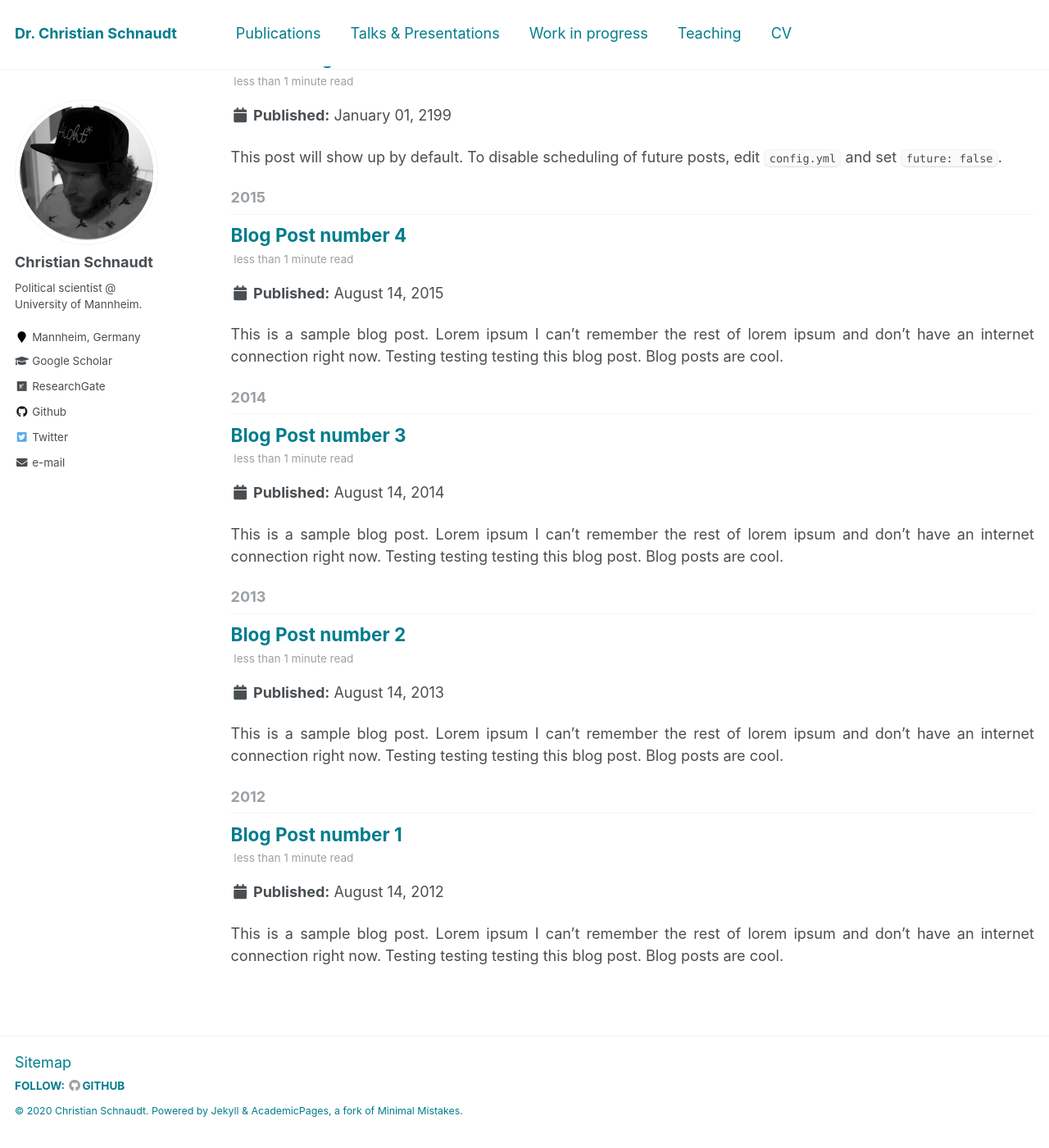
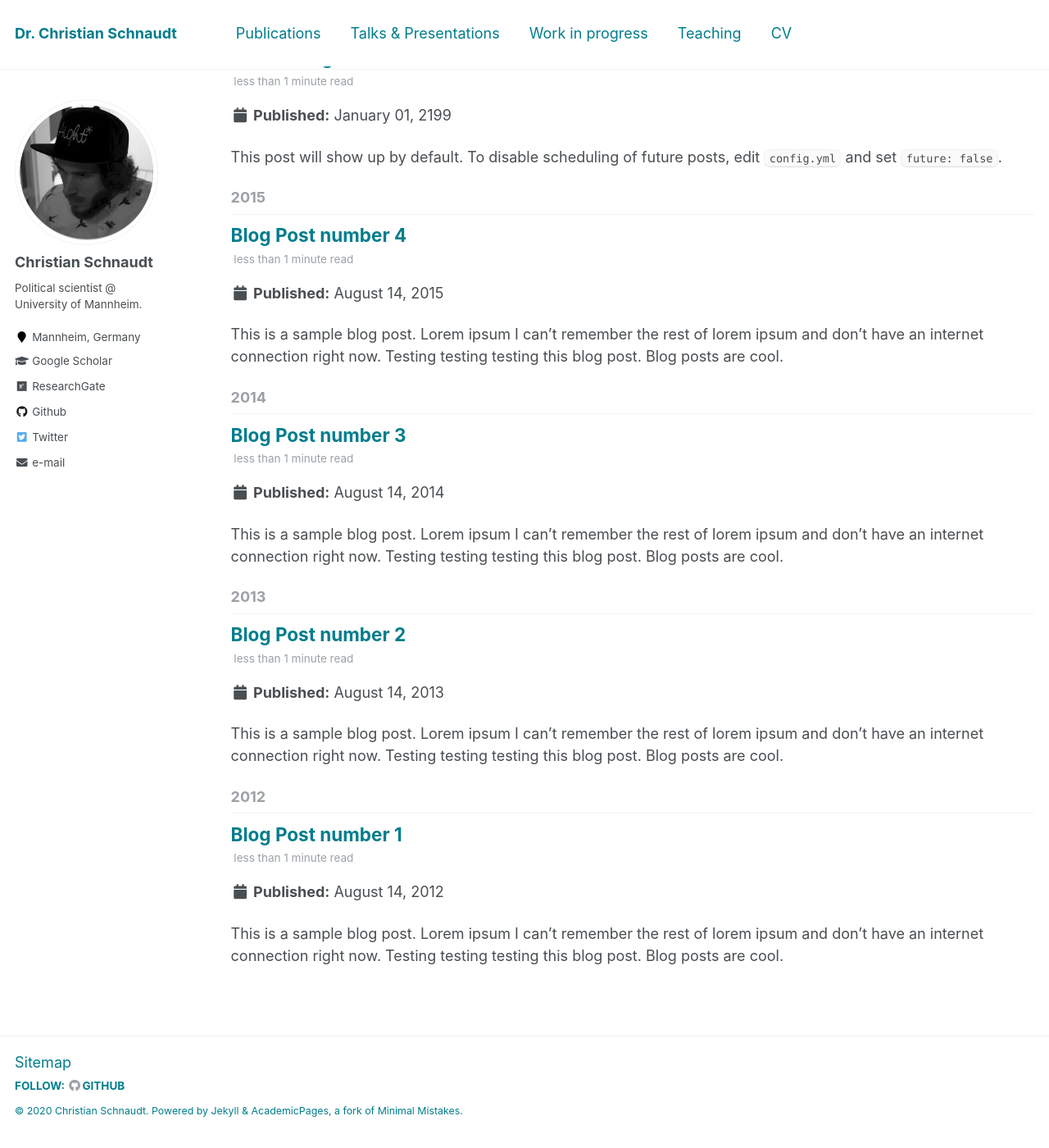
Before and after one commit to cschnaudt/cschnaudt.github.io, a Jekyll site: the page built from _pages/year-archive.html, in a window 1280 px wide and 1400 px high, scrolled down 161 px. Shown: the whole window at 82% size. Built offline with Jekyll 4.4.1, drawn with Linux system fonts in a browser that asks for light colours.

Commit message:
Update _archive.scss

```diff
--- a/_sass/_archive.scss
+++ b/_sass/_archive.scss
@@ -4,7 +4,7 @@
 
 .archive {
 
-  text-align: justify;
+
   margin-bottom: 2em;
 
   @include breakpoint($medium) {
@@ -30,7 +30,7 @@
 }
 
 .archive__subtitle {
-  text-align: justify;
+
   margin: 1.414em 0 0;
   padding-bottom: 0.5em;
   font-size: $type-size-5;
@@ -44,7 +44,7 @@
 }
 
 .archive__item-title {
-  text-align: justify;
+
   margin-bottom: 0.25em;
   font-family: $sans-serif-narrow;
 
```
